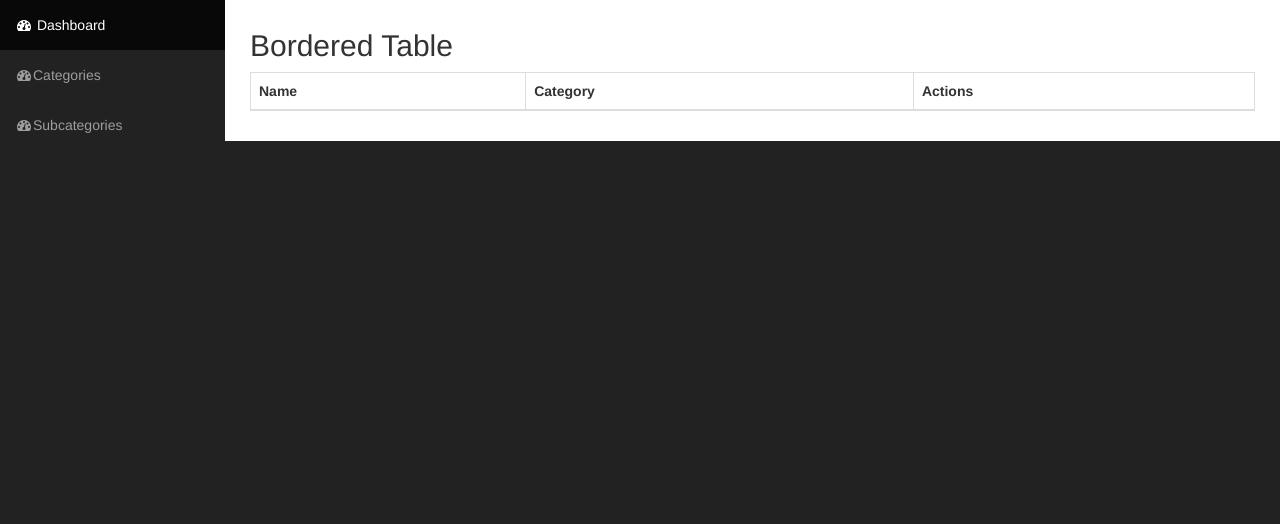
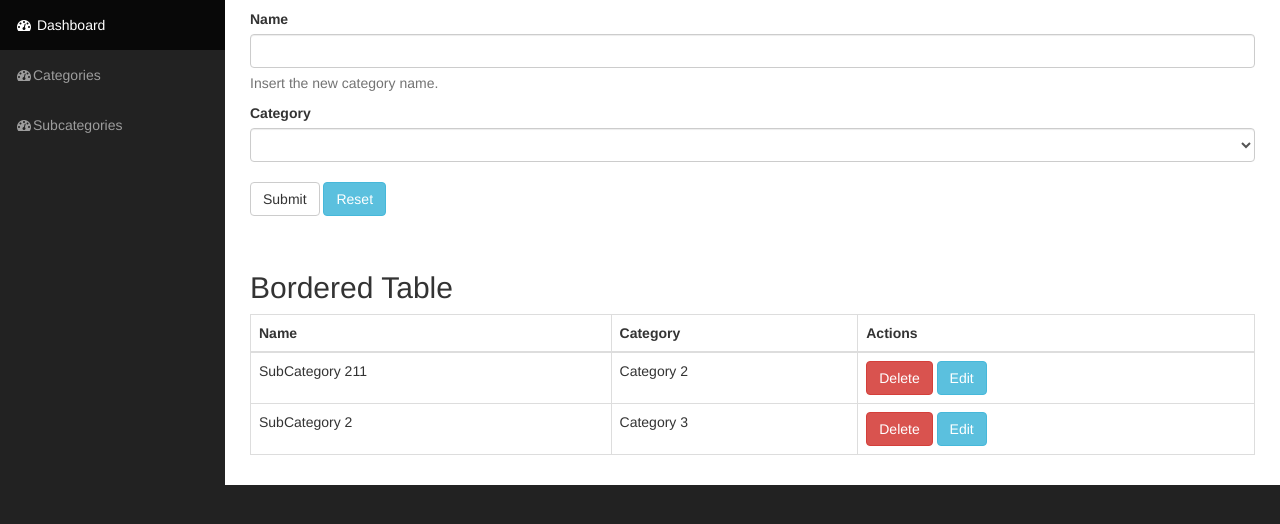
Before and after one commit to maloun96/django, a Django app: page /shop/subcategories in a window 1280 px wide. Shown: the part 51-575 px from the top of the page. Run offline with Django 3.2, Linux system fonts and the light colour scheme; data comes from the database, SQL or seed files in the repository; data that the repository does not hold is empty; some libraries are stand-ins or nearby versions.

Commit message:
Subcategories

```diff
--- a/shop/models.py
+++ b/shop/models.py
@@ -10,10 +10,12 @@
 
 class Subcategory(models.Model):
     name = models.CharField(max_length=100)
-    category_id = models.ForeignKey(Category, on_delete=models.CASCADE)
+    category = models.ForeignKey(Category, on_delete=models.CASCADE)
+    def __str__(self):
+        return self.name + ' ' +self.category.name
 
 class Product(models.Model):
     name = models.CharField(max_length=100)
-    subcategory_id = models.ForeignKey(Subcategory, on_delete=models.CASCADE)
+    subcategory = models.ForeignKey(Subcategory, on_delete=models.CASCADE)
     price = models.FloatField()
     image = models.CharField(max_length=1000)
--- a/shop/static/shop/js/categoryCtrl.js
+++ b/shop/static/shop/js/categoryCtrl.js
@@ -2,13 +2,14 @@
     $scope.test = 'test 123';
     $scope.list = [];
     $scope.name = '';
+    $scope.category_id = '';
     $scope.success = false;
 
     //Function init, get all categories from database
     $scope.init = function () {
         $http({
             method: 'GET',
-            url: 'get_categories'
+            url: 'categories/all'
         }).then(function successCallback(response) {
             angular.forEach(response.data, function (value, key) {
                 $scope.list.push({'key': value.pk, 'name': value.fields.name});
@@ -19,11 +20,20 @@
 
     //When submit the form (add, edit)
     $scope.CategoryForm = function () {
+        //If isset category_id than it is edit
+        if ($scope.category_id != '') {
+            $scope.saveEditCategory();
+        } else {
+            $scope.SaveAddCategory();
+        }
+    };
+
+    $scope.SaveAddCategory = function () {
         if ($scope.name) {
             $http({
                 method: 'POST',
                 data: {'name': $scope.name},
-                url: 'category/add'
+                url: 'categories/add'
             }).then(function successCallback(response) {
                 $scope.success = true;
                 $scope.list.push({'key': response.data.id, 'name': response.data.name});
@@ -32,12 +42,50 @@
         }
     };
 
+    $scope.resetForm = function () {
+        $scope.name = '';
+        $scope.category_id = '';
+    };
+
+    $scope.saveEditCategory = function () {
+        if ($scope.name) {
+            $http({
+                method: 'POST',
+                data: {'name': $scope.name, 'id': $scope.category_id},
+                url: 'categories/edit'
+            }).then(function successCallback(response) {
+                angular.forEach($scope.list, function (value, index) {
+                    if (value.key == $scope.category_id) {
+                        $scope.list[index].name = $scope.name;
+                    }
+                });
+
+                $scope.name = '';
+                $scope.category_id = '';
+                $scope.success = true;
+
+            }, function errorCallback(response) {
+            });
+        }
+    };
+
+    //On click edit button
+    $scope.editCategory = function (key) {
+        angular.forEach($scope.list, function (value, index) {
+            if (value.key == key) {
+                $scope.name = value.name;
+                $scope.category_id = value.key;
+            }
+        });
+        $('.category_form input[name="name"]').focus();
+    };
+
     //When delete the category
     $scope.deleteCategory = function (key) {
         $http({
             method: 'POST',
             data: {'id': key},
-            url: 'category/delete'
+            url: 'categories/delete'
         }).then(function successCallback(response) {
             angular.forEach($scope.list, function (value, index) {
                 if (value.key == key) {
--- /dev/null
+++ b/shop/static/shop/js/subcategoryCtrl.js
@@ -0,0 +1,119 @@
+myApp.controller('subcategoryCtrl', ['$scope', '$http', function ($scope, $http) {
+    $scope.list = [];
+    $scope.categories = [];
+    $scope.name = '';
+    $scope.subcategory_id = '';
+    $scope.category = '';
+    $scope.success = false;
+
+    //Function init, get all categories from database
+    $scope.init = function () {
+        $http({
+            method: 'GET',
+            url: 'subcategories/all'
+        }).then(function successCallback(response) {
+            angular.forEach(response.data, function (value, key) {
+                $scope.list.push(value);
+            });
+            //Get categories
+            $scope.getCategories();
+        }, function errorCallback(response) {
+            console.log(response);
+        });
+    };
+
+    $scope.getCategories = function () {
+        $http({
+            method: 'GET',
+            url: 'categories/all'
+        }).then(function successCallback(response) {
+            angular.forEach(response.data, function (value, key) {
+                $scope.categories.push({'key': value.pk, 'name': value.fields.name});
+            });
+        }, function errorCallback(response) {
+        });
+    };
+
+    //When submit the form (add, edit)
+    $scope.subCategoryForm = function () {
+        if ($scope.subcategory_id == '')
+            $scope.SaveAddSubcategory();
+        else
+            $scope.SaveEditSubcategory();
+    };
+
+    $scope.SaveAddSubcategory = function () {
+        if ($scope.name) {
+            $http({
+                method: 'POST',
+                data: {'name': $scope.name, 'category': $scope.category},
+                url: 'subcategories/add'
+            }).then(function successCallback(response) {
+                $scope.success = true;
+                $scope.list.push(response.data.obj);
+            }, function errorCallback(response) {
+            });
+        }
+    };
+
+    $scope.SaveEditSubcategory = function () {
+        if ($scope.name) {
+            $http({
+                method: 'POST',
+                data: {'name': $scope.name, 'category_id': $scope.category, 'subcategory_id': $scope.subcategory_id},
+                url: 'subcategories/edit'
+            }).then(function successCallback(response) {
+                angular.forEach($scope.list, function (value, index) {
+                    if (value.subcategory_id == $scope.subcategory_id) {
+                        $scope.list[index].subcategory_name = response.data.subcategory_name;
+                        $scope.list[index].subcategory_id = response.data.subcategory_id;
+                        $scope.list[index].category_name = response.data.category_name;
+                        $scope.list[index].category_id = response.data.category_id;
+                    }
+                });
+                $scope.name = '';
+                $scope.category = '';
+                $scope.success = true;
+
+            }, function errorCallback(response) {
+            });
+        }
+    };
+
+    //On click edit button
+    $scope.editsubCategory = function (key) {
+        angular.forEach($scope.list, function (value, index) {
+            if (value.subcategory_id == key) {
+                $scope.name = value.subcategory_name;
+                $scope.category = value.category_id;
+                $('.subcategory_form input[name="name"]').focus();
+                $scope.subcategory_id = value.subcategory_id;
+            }
+        });
+        $('.category_form input[name="name"]').focus();
+    };
+
+    $scope.resetForm = function () {
+        $scope.name = '';
+        $scope.category = '';
+        $scope.subcategory_id = '';
+    };
+
+    // //When delete the category
+    $scope.deletesubCategory = function (key) {
+        $http({
+            method: 'POST',
+            data: {'id': key},
+            url: 'subcategories/delete'
+        }).then(function successCallback(response) {
+            angular.forEach($scope.list, function (value, index) {
+                if (value.subcategory_id == key) {
+                    $scope.list.splice(index, 1);
+                }
+            });
+        }, function errorCallback(response) {
+
+        });
+    };
+
+}]);
--- a/shop/templates/shop/base.html
+++ b/shop/templates/shop/base.html
@@ -177,6 +177,7 @@
                 {% endblock %}
 
 
+
             </div>
             <!-- /.container-fluid -->
 
@@ -199,6 +200,7 @@
     <script src="{% static 'shop/js/angular.min.js' %}"></script>
     <script src="{% static 'shop/js/script.js' %}"></script>
     <script src="{% static 'shop/js/categoryCtrl.js' %}"></script>
+    <script src="{% static 'shop/js/subcategoryCtrl.js' %}"></script>
 
 </body>
 
--- a/shop/templates/shop/subcategories.html
+++ b/shop/templates/shop/subcategories.html
@@ -1,7 +1,34 @@
 {% extends 'shop/base.html' %}
 
 {% block content %}
-    <div class="row">
+    <div class="row" ng-controller="subcategoryCtrl" ng-init="init()">
+
+        <form role="form" class="subcategory_form col-lg-12" ng-submit="subCategoryForm()">
+            {% csrf_token %}
+            <div class="form-group">
+
+                <input type="hidden" ng-model="subcategory_id" name="subcategory_id">
+
+                <label>Name </label>
+                <input ng-model="name" name="name" class="form-control">
+                <p class="help-block">Insert the new category name.</p>
+
+                <label>Category </label>
+                <select class="form-control" ng-options="item.key as item.name for item in categories" ng-model="category"></select>
+                <br/>
+
+                <button type="submit" class="btn btn-default">Submit</button>
+                <button class="btn btn-info" ng-click="resetForm()">Reset</button>
+                <div style="clear: both;height: 20px;"></div>
+                <div class="alert alert-success" ng-show="success == true">
+                    <strong>Success!</strong> Indicates a successful or positive action.
+                </div>
+
+            </div>
+
+        </form>
+
+
         <div class="col-lg-12">
             <h2>Bordered Table</h2>
             <div class="table-responsive">
@@ -14,16 +41,25 @@
                     </tr>
                     </thead>
                     <tbody>
-                    {% for subcategory in subcategories %}
-                        <tr>
-                            <td>{{ subcategory.name }}</td>
-                            <td>{{ subcategory.category_id}}</td>
-                            <td>
-                                <a href="" class="btn btn-danger">Delete</a>
-                                <a href="" class="btn btn-info">Edit</a>
-                            </td>
-                        </tr>
-                    {% endfor %}
+                    <tr ng-repeat="(key, value) in list">
+                        <td>{[{ value.subcategory_name }]}</td>
+                        <td>{[{ value.category_name }]}</td>
+                        <td>
+                            <a href="" ng-click="deletesubCategory(value.subcategory_id)"
+                               class="btn btn-danger">Delete</a>
+                            <a href="" ng-click="editsubCategory(value.subcategory_id)" class="btn btn-info">Edit</a>
+                        </td>
+                    </tr>
+                    {#                    {% for subcategory in subcategories %}#}
+                    {#                        <tr>#}
+                    {#                            <td>{{ subcategory.name }}</td>#}
+                    {#                            <td>{{ subcategory.category_id}}</td>#}
+                    {#                            <td>#}
+                    {#                                <a href="" class="btn btn-danger">Delete</a>#}
+                    {#                                <a href="" class="btn btn-info">Edit</a>#}
+                    {#                            </td>#}
+                    {#                        </tr>#}
+                    {#                    {% endfor %}#}
                     </tbody>
                 </table>
             </div>
--- a/shop/urls.py
+++ b/shop/urls.py
@@ -5,10 +5,16 @@
     url(r'^$', views.index, name='index'),
 
     # Urls for categories
-    url(r'^categories', views.categories, name='categories'),
-    url(r'^get_categories', views.get_categories, name='get_categories'),
-    url(r'^category/add', views.category_add, name='category_add'),
-    url(r'^category/delete', views.category_delete, name='category_delete'),
+    url(r'^categories$', views.categories, name='categories'),
+    url(r'^categories/all$', views.categories_all, name='categories_all'),
+    url(r'^categories/add$', views.categories_add, name='categories_add'),
+    url(r'^categories/delete$', views.categories_delete, name='categories_delete'),
+    url(r'^categories/edit$', views.categories_edit, name='categories_edit'),
 
-    url(r'^subcategories$', views.subcategories, name='categories'),
+    # Urls for subcategories
+    url(r'^subcategories$', views.subcategories, name='subcategories'),
+    url(r'^subcategories/all$', views.subcategories_all, name='subcategories_all'),
+    url(r'^subcategories/add$', views.subcategories_add, name='subcategories_add'),
+    url(r'^subcategories/delete$', views.subcategories_delete, name='subcategories_delete'),
+    url(r'^subcategories/edit$', views.subcategories_edit, name='subcategories_edit'),
 ]
--- a/shop/views/category_views.py
+++ b/shop/views/category_views.py
@@ -11,12 +11,12 @@
     #Show the categories page
     return render(request, "shop/categories.html")
 
-def get_categories(request):
+def categories_all(request):
     #get all categories (For angular)
     categories = serializers.serialize('json', Category.objects.all())
     return HttpResponse(categories, content_type='json')
 
-def category_add(request):
+def categories_add(request):
     #Submit the add new category
     data = json.loads(request.body)
     category = Category()
@@ -27,7 +27,15 @@
     last = Category.objects.latest('id')
     return JsonResponse({'code': "200", "id": last.pk, "name" : data['name']})
 
-def category_delete(request):
+def categories_edit(request):
+    #Submit the edit category
+    data = json.loads(request.body)
+    category = Category.objects.get(pk=data['id'])
+    category.name = data['name']
+    category.save()
+    return JsonResponse({'code': "200", "id": data['id'], "name": data['name']})
+
+def categories_delete(request):
     data = json.loads(request.body)
     Category.objects.filter(pk=data['id']).delete()
     return JsonResponse({'code': "200"})
--- a/shop/views/subcategory_views.py
+++ b/shop/views/subcategory_views.py
@@ -1,6 +1,61 @@
+from django.core import serializers
+from django.http import HttpResponse
+from django.http import JsonResponse
+from django.template import loader
 from django.shortcuts import render
+from shop.models import Category
 from shop.models import Subcategory
+import json
+
 def subcategories(request):
-    data = Subcategory.objects.all()
-    context = {'subcategories': data}
+    #Show the categories page
+    #Get all categories for form
+    categories = Category.objects.all()
+    context = {'categories' : categories}
     return render(request, "shop/subcategories.html", context)
+
+def subcategories_all(request):
+    #get all subcategories (For angular)
+    c = Subcategory.objects.all()
+
+    list = []
+    for row in c:
+        list.append({'subcategory_name': row.name, 'subcategory_id': row.id, 'category_name': row.category.name, 'category_id' : row.category.id})
+
+    list= json.dumps(list)
+
+    return HttpResponse(list, content_type='json')
+
+def subcategories_add(request):
+    #Submit the add new category
+    data = json.loads(request.body)
+    category = Category.objects.filter(pk=data['category']).first()
+
+    subcategory = Subcategory()
+    subcategory.name = data['name']
+    subcategory.category = category
+    subcategory.save()
+
+    #Get inserted ID
+    last = Subcategory.objects.latest('id')
+
+    last = {'subcategory_name': last.name, 'subcategory_id': last.id, 'category_name': last.category.name, 'category_id' : last.category.id};
+    return JsonResponse({'code': "200", "obj" : last})
+
+def subcategories_edit(request):
+    #Submit the edit category
+    data = json.loads(request.body)
+    category = Category.objects.get(pk=data['category_id'])
+    subcategory = Subcategory.objects.get(pk=data['subcategory_id'])
+    subcategory.name = data['name']
+    subcategory.category = category
+    subcategory.save()
+
+    # Get inserted ID
+    last = Subcategory.objects.filter(pk=subcategory.id).first()
+    return JsonResponse({'code': "200", 'subcategory_name': last.name, 'subcategory_id': last.id, 'category_name': last.category.name, 'category_id': last.category.id })
+
+def subcategories_delete(request):
+    data = json.loads(request.body)
+    Subcategory.objects.filter(pk=data['id']).delete()
+    return JsonResponse({'code': "200"})
```
Also changed, not shown: shop/templates/shop/categories.html (+5 -2 lines), db.sqlite3, shop/migrations/0003_auto_20170103_1322.py (added), website/settings.py (line endings or trailing spaces).
